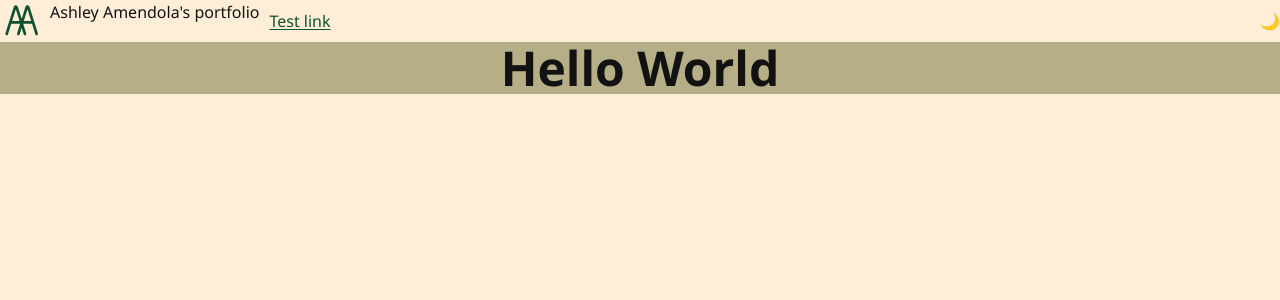
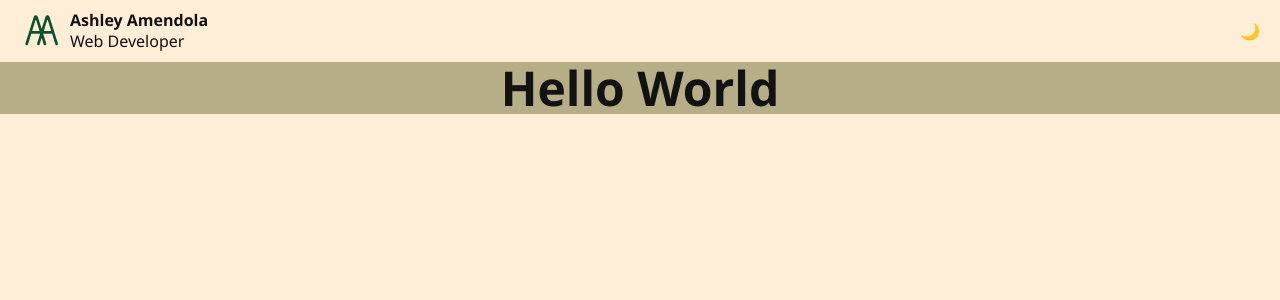
Before and after one commit to a-amendola/portfolio, a React (Vite) app: page / in a window 1280 px wide. Shown: the top 300 px of the page. Built offline with nearby package versions, Linux system fonts and the light colour scheme.

Commit message:
Favicon, work on navbar

```diff
--- a/index.html
+++ b/index.html
@@ -2,7 +2,7 @@
 <html lang="en">
   <head>
     <meta charset="UTF-8" />
-    <link rel="icon" type="image/svg+xml" href="/vite.svg" />
+    <link rel="icon" type="image/svg+xml" href="/src/assets/logo-favicon.svg" />
     <meta name="viewport" content="width=device-width, initial-scale=1.0" />
     <title>portfolio</title>
   </head>
--- a/src/components/NavBar.jsx
+++ b/src/components/NavBar.jsx
@@ -25,8 +25,10 @@ export function NavBar({ theme, setTheme }) {
                         />
                     </svg>
                 </div>
-                <p>Ashley Amendola's portfolio</p>
-                <a href="">Test link</a>
+                <div className='name-stack'>
+                    <p><b>Ashley Amendola</b></p>
+                    <p>Web Developer</p>
+                </div>
             </div>
             <div className="nav-section">
                 <button
--- a/src/components/navbar.css
+++ b/src/components/navbar.css
@@ -7,6 +7,7 @@
     z-index: 15;
     justify-content: space-between;
     align-items: center;
+    padding: 10px 20px 10px 20px;
 }
 
 .nav-section {
@@ -20,3 +21,12 @@
     color: var(--primary);
     display: flex;
 }
+
+.name-stack {
+    text-align: left;
+}
+
+.name-stack p {
+    margin-bottom: 0;
+    line-height: 1.3;
+}
--- a/src/index.css
+++ b/src/index.css
@@ -104,6 +104,10 @@ svg {
   display: block;
 }
 
+section {
+  padding: 72px;
+}
+
 @media (prefers-color-scheme: dark) {
   :root:not([data-theme]) {
     color-scheme: dark;
@@ -114,3 +118,17 @@ svg {
     --accent: #c0c799;
   }
 }
+
+/* tablet breakpoint */
+@media screen and (max-width: 1024px) {
+  section {
+    padding: 72px 24px 72px 24px;
+  }
+}
+
+/* mobile breakpoint */
+@media screen and (max-width: 640px) {
+  section {
+    padding: 48px 24px 48px 24px;
+  }
+}
```
Also changed, not shown: src/assets/logo-favicon.svg (added), 1 other file (tests, documents, lock files or other folders).
